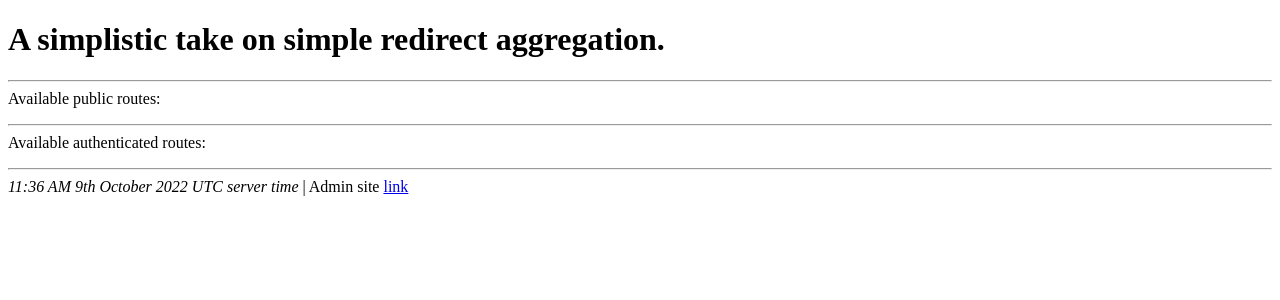
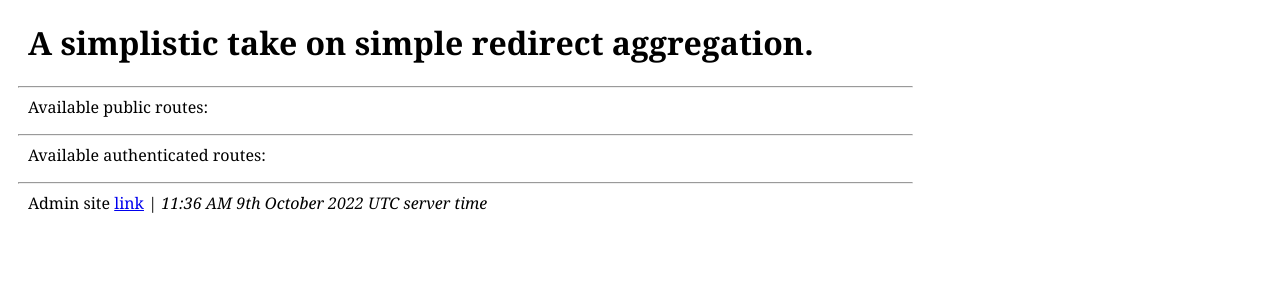
Before and after one commit to Skelmis/cs.skelmis.co.nz, a Django app: page / in a window 1280 px wide. Shown: the top 300 px of the page. Run offline with Django 4.2, Linux system fonts and the light colour scheme; data that the repository does not hold is empty.

Commit message:
feat: modify styling to be nicer

```diff
--- /dev/null
+++ b/base/static/base/main.css
@@ -0,0 +1,17 @@
+body {
+    font-family: Georgia, serif !important;
+}
+
+.bounded {
+    /*outline: 5px dotted green;*/
+    outline-offset: 4px;
+    max-width: 895px;
+}
+
+.pad-left {
+    padding-left: 10px;
+}
+
+.center {
+    text-align: center;
+}
--- a/templates/base/index.html
+++ b/templates/base/index.html
@@ -1,13 +1,18 @@
+{% load static %}
 <!DOCTYPE html>
 <html lang="en">
 <head>
     <meta charset="UTF-8">
     <title>Redirect Aggregation</title>
+    <link rel="stylesheet" href="{% static 'base/main.css' %}">
 </head>
 <body>
-<h1>A simplistic take on simple redirect aggregation.</h1>
+<div class="pad-left">
+    <div class="bounded">
+        <h1 class="pad-left">A simplistic take on simple redirect aggregation.</h1>
         <hr>
 
+        <div class="pad-left">
             Available public routes:
             <ul>
                 {% for route in all_routes %}
@@ -18,9 +23,10 @@ Available public routes:
                     </li>
                 {% endfor %}
             </ul>
-
+        </div>
         <hr>
 
+        <div class="pad-left">
             Available authenticated routes:
             <ul>
                 {% for route in auth_routes %}
@@ -31,7 +37,12 @@ Available authenticated routes:
                     </li>
                 {% endfor %}
             </ul>
+        </div>
         <hr>
-<i>{% now "h:i A jS F Y" %} UTC server time</i> | Admin site <a href="/admin/">link</a>
+        <div class="pad-left">
+            Admin site <a href="/admin/">link</a> | <i>{% now "h:i A jS F Y" %} UTC server time</i>
+        </div>
+    </div>
+</div>
 </body>
 </html>
```
Lines whose indentation alone changed are shown as unchanged.
